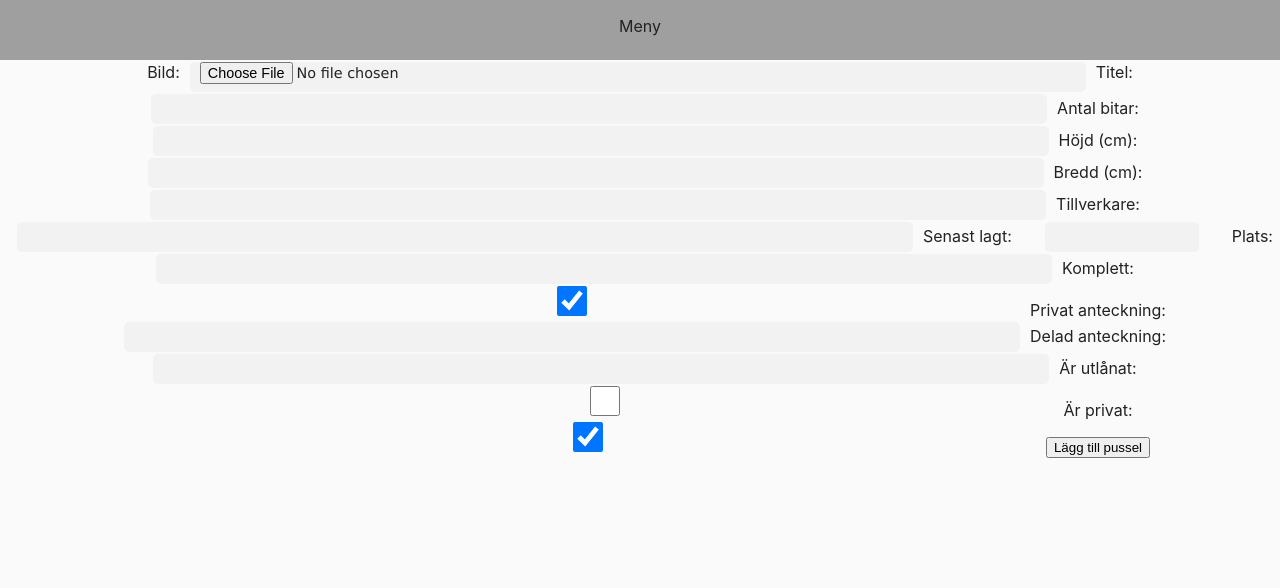
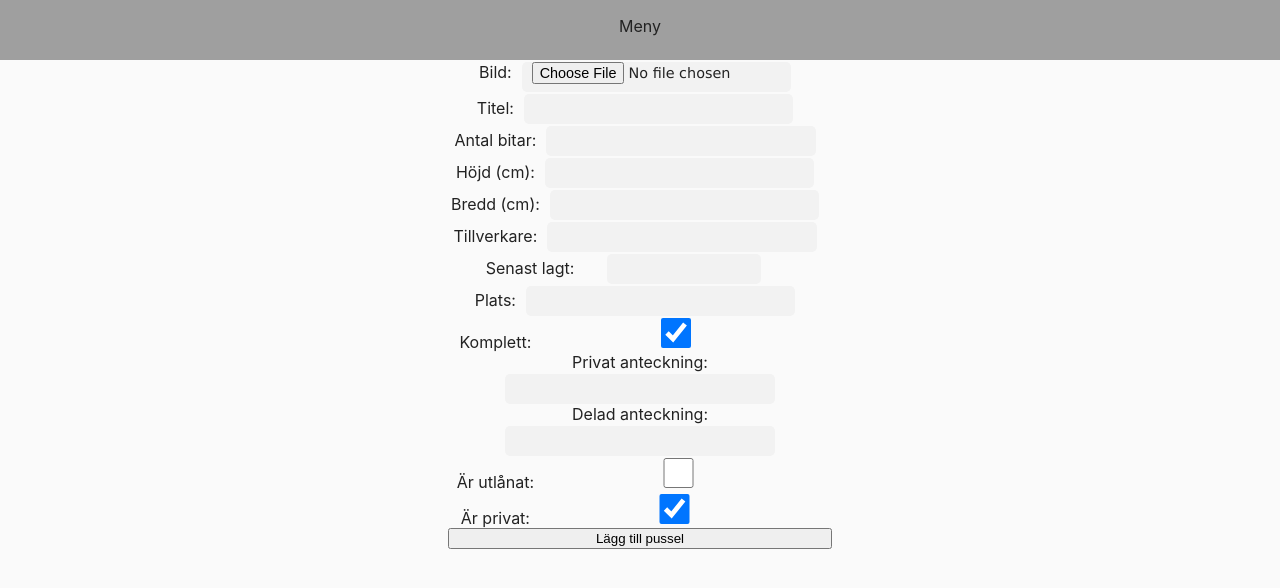
Before and after one commit to anjawillsund/bit-for-bit-frontend, a React (Create React App) app: page /add-puzzle in a window 1280 px wide. Shown: the top 588 px of the page. Built offline with nearby package versions, Linux system fonts and the light colour scheme; sample sign-in values are in the browser's storage.

Commit message:
Rename class add-puzzle-form to puzzle-form

```diff
--- a/src/index.css
+++ b/src/index.css
@@ -154,7 +154,7 @@ input {
 }
 
 /* Add puzzle form */
-.add-puzzle-form {
+.puzzle-form {
   display: flex;
   flex-direction: column;
   align-items: left;
```
